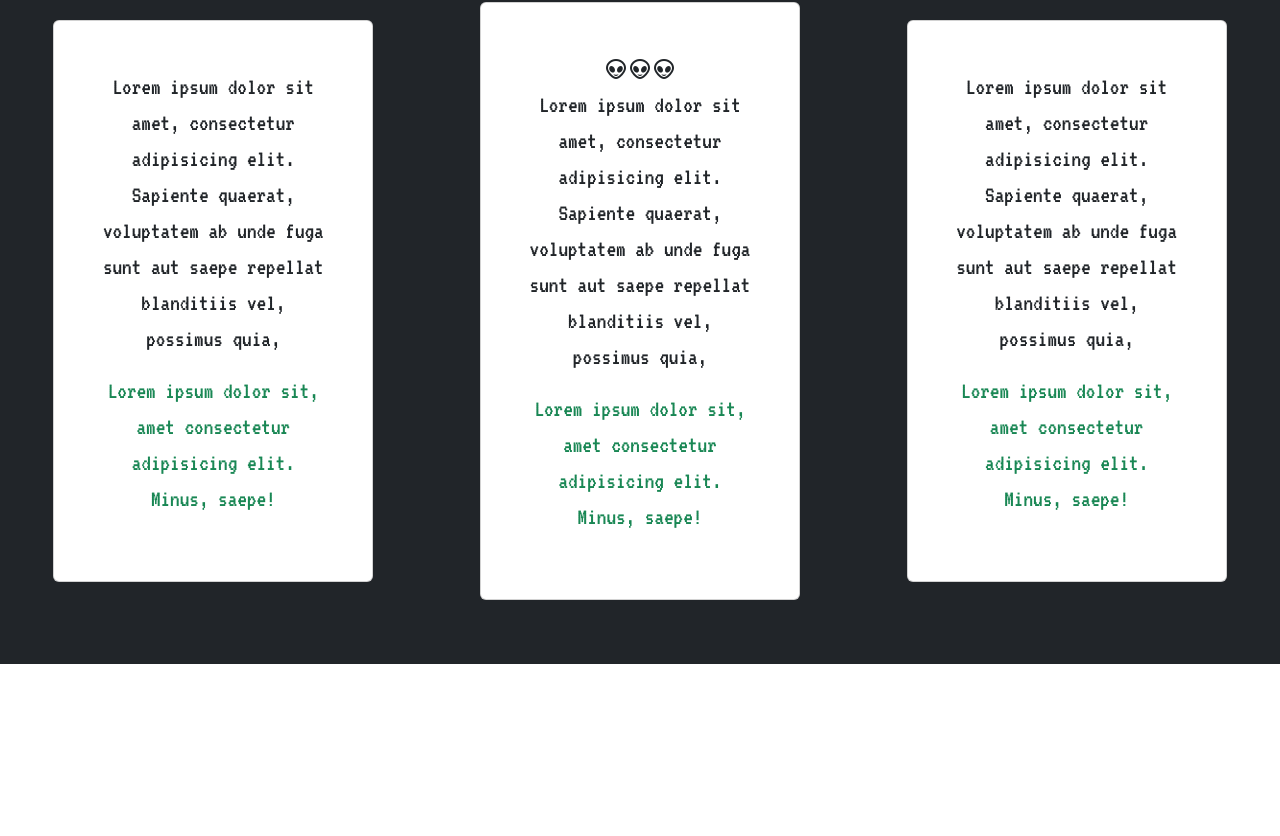
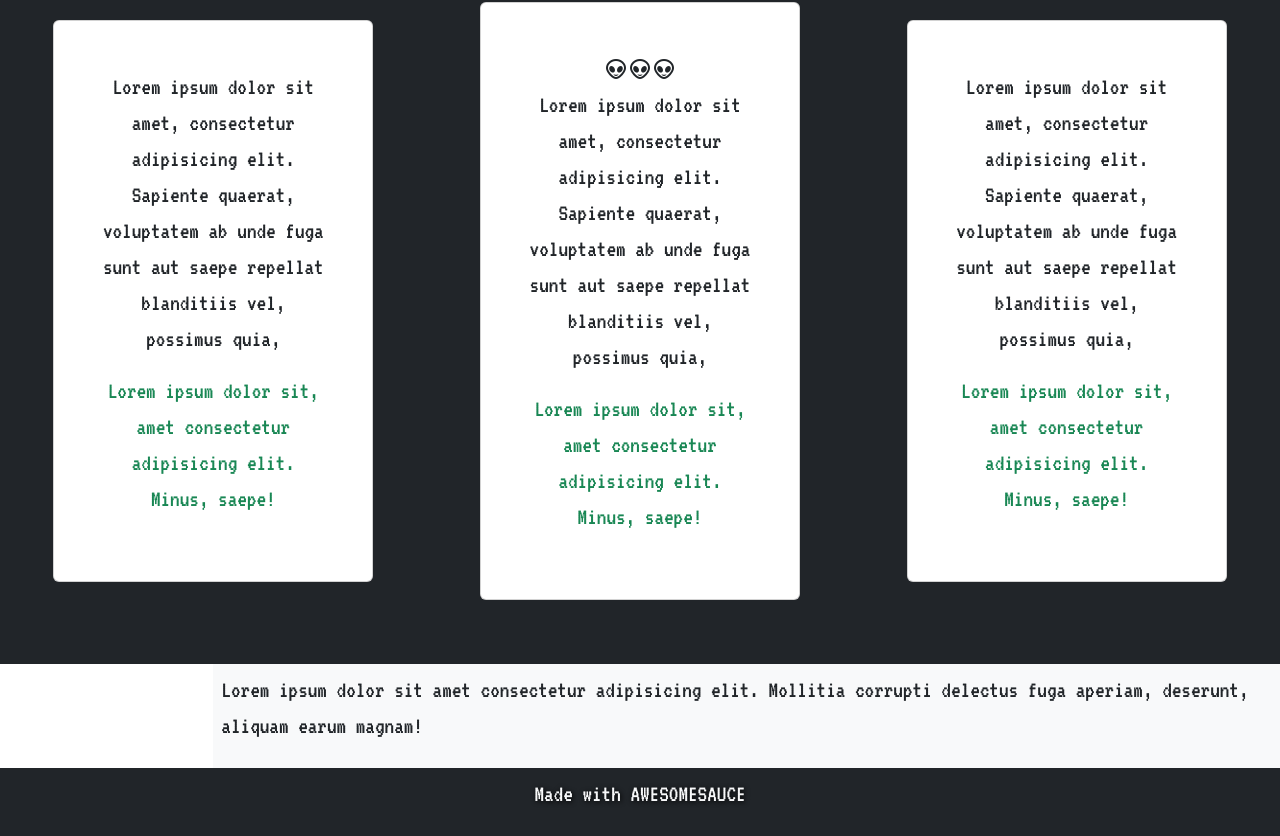
Before and after one commit to chris-hildebrandt/checkpoint-1, a plain HTML site: page index.html in a window 1280 px wide. Shown: the part 1559-2395 px from the top of the page. Before the commit the page ends 2223 px from the top, so only its background shows below. Drawn offline with nearby package versions, Linux system fonts and the light colour scheme.

Commit message:
added footer

```diff
--- a/assets/style.css
+++ b/assets/style.css
@@ -6,10 +6,12 @@ p {
 
 h1 {
   font-family: 'Amatic SC', cursive;
+  font-weight: 700;
 }
 
 h2 {
   font-family: 'Amatic SC', cursive;
+  font-weight: 600;
 }
 
 h3 {
@@ -54,7 +56,7 @@ a {
 
 @media (max-width: 768px){
   .glass-card{
-    opacity: .5;
+    opacity: .6;
   }
   .reviews {
     margin-top: 10px;
--- a/index.html
+++ b/index.html
@@ -141,8 +141,16 @@
       </div>
     </section>
   </main>
-
-
+  <footer class="container-fluid">
+    <section class="row justify-content-end">
+      <div class="col-10 bg-light p-2">
+        <p>Lorem ipsum dolor sit amet consectetur adipisicing elit. Mollitia corrupti delectus fuga aperiam, deserunt, aliquam earum magnam!</p>
+      </div>
+      <div class="col-12 text-center bg-dark text-light text-shadow p-2">
+        <p>Made with AWESOMESAUCE</p>
+      </div>
+    </section>
+  </footer>
 
   <!-- Bootstrap JavaScript Libraries -->
   <script src="https://cdn.jsdelivr.net/npm/@popperjs/core@2.11.5/dist/umd/popper.min.js"
```
